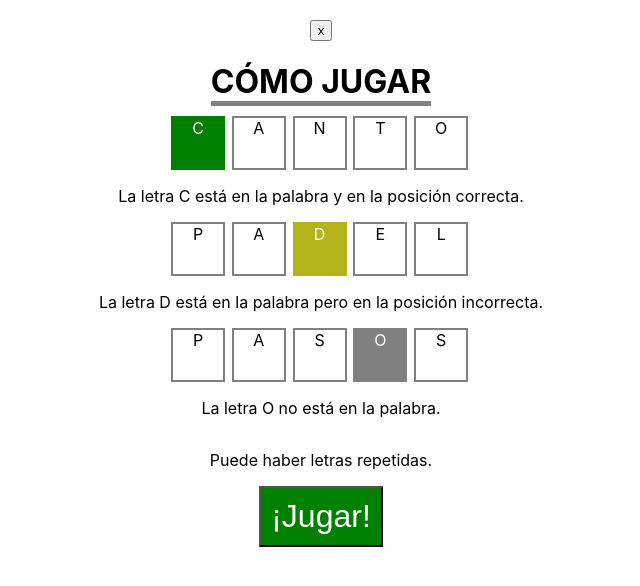
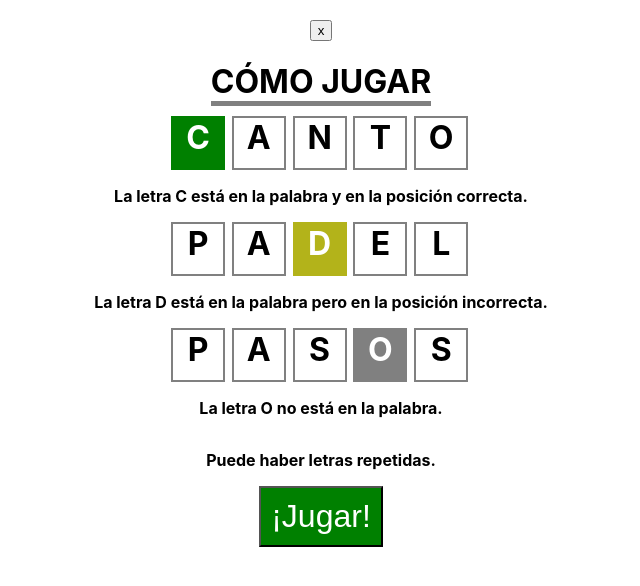
Before and after one commit to xNova21/word-flip, a React (Create React App) app: page / in a window 1280 px wide. Shown: the top 586 px of the page, without its empty margins (319-959 px from the left). Built offline with nearby package versions, Linux system fonts and the light colour scheme; no server answers.

Commit message:
style: intructions

```diff
--- a/src/micss.css
+++ b/src/micss.css
@@ -176,7 +176,11 @@ p{
 }
 .maxWidth{
   max-width: 300px;
+  text-transform: uppercase;
+  font-weight: bold;
+  font-size: 2rem;
 }
 .text-center{
   text-align: center;
+  font-weight: bold;
 }
```
